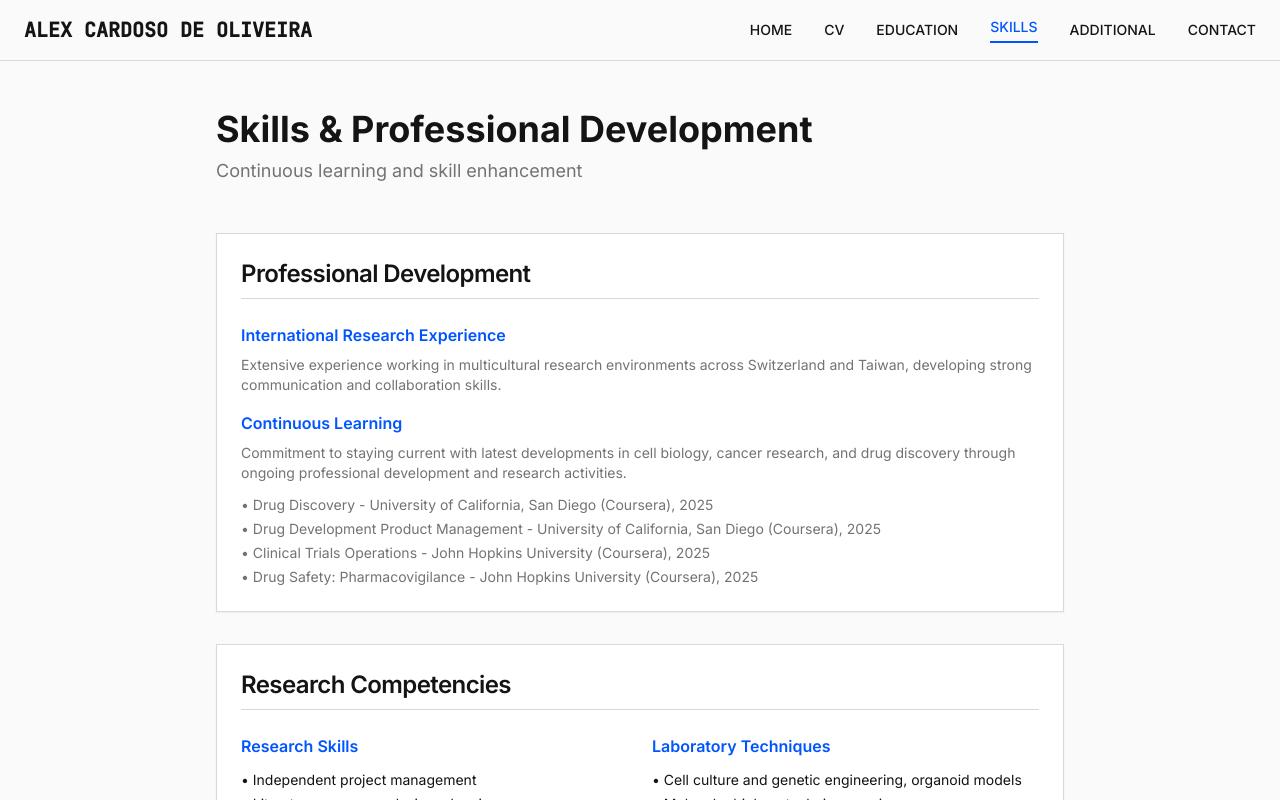
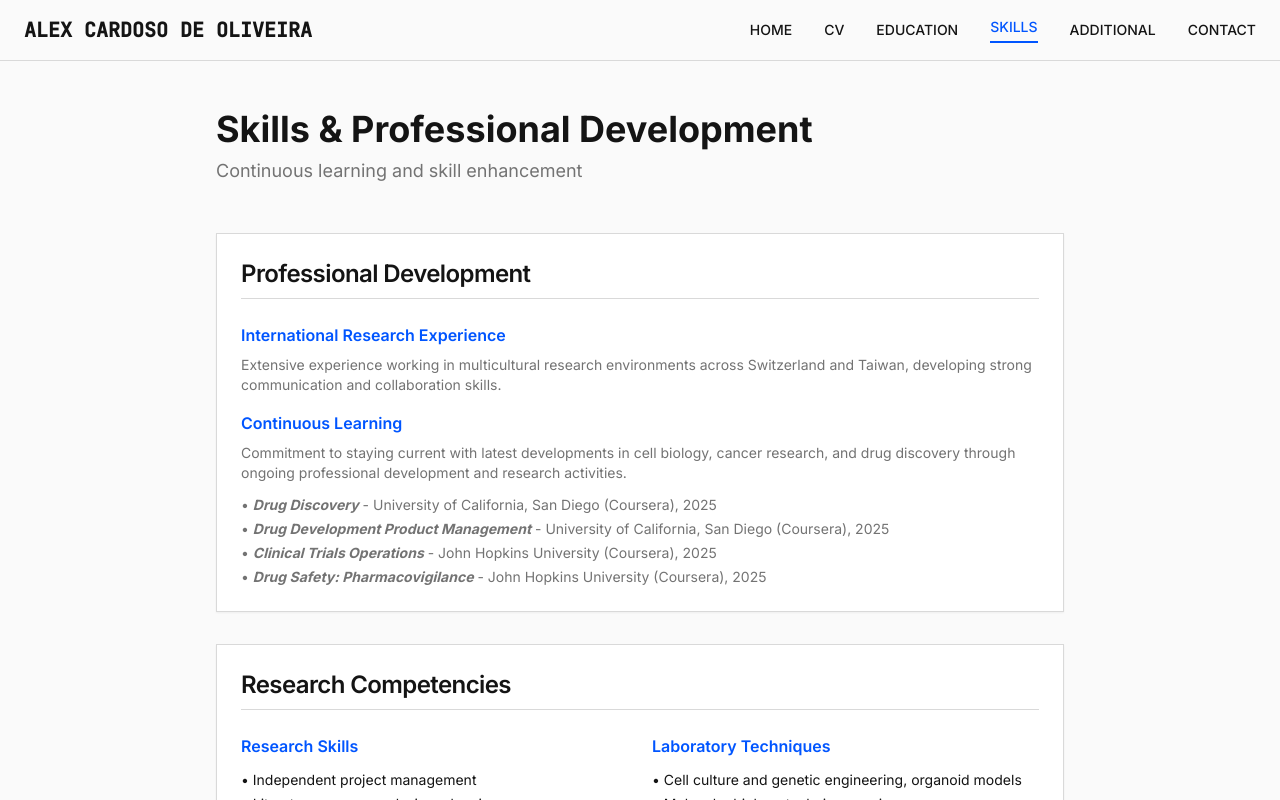
Before and after one commit to AlexCardosodeOliveira/Main, a React (Vite) app: page /skills in a window 1280 px wide. Shown: the top 800 px of the page. Built offline with nearby package versions, Linux system fonts and the light colour scheme.

Commit message:
Refactor: Format Coursera course names

```diff
--- a/src/pages/Skills.tsx
+++ b/src/pages/Skills.tsx
@@ -31,10 +31,10 @@ const Skills = () => {
                     and drug discovery through ongoing professional development and research activities.
                   </p>
                   <ul className="text-sm text-muted-foreground space-y-1">
-                    <li>• Drug Discovery - University of California, San Diego (Coursera), 2025</li>
-                    <li>• Drug Development Product Management - University of California, San Diego (Coursera), 2025</li>
-                    <li>• Clinical Trials Operations - John Hopkins University (Coursera), 2025</li>
-                    <li>• Drug Safety: Pharmacovigilance - John Hopkins University (Coursera), 2025</li>
+                    <li>• <span className="font-bold italic">Drug Discovery</span> - University of California, San Diego (Coursera), 2025</li>
+                    <li>• <span className="font-bold italic">Drug Development Product Management</span> - University of California, San Diego (Coursera), 2025</li>
+                    <li>• <span className="font-bold italic">Clinical Trials Operations</span> - John Hopkins University (Coursera), 2025</li>
+                    <li>• <span className="font-bold italic">Drug Safety: Pharmacovigilance</span> - John Hopkins University (Coursera), 2025</li>
                   </ul>
                 </div>
               </div>
```
